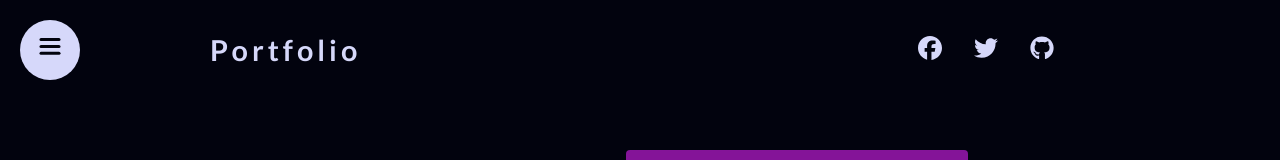
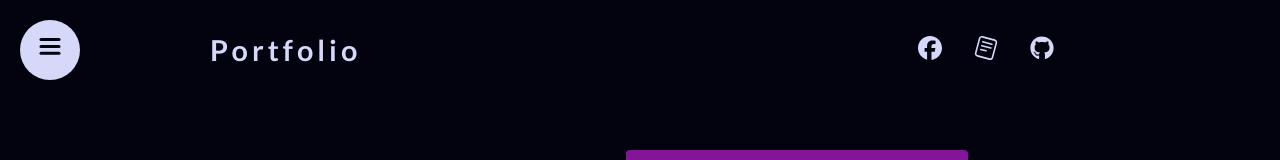
Before and after one commit to byteb4dger/byte-b4dger--portfolio-page, a React (Vite) app: page / in a window 1280 px wide. Shown: the top 160 px of the page. Built offline with nearby package versions, Linux system fonts and the light colour scheme.

Commit message:
Update Navbar.jsx

```diff
--- a/src/components/navbar/Navbar.jsx
+++ b/src/components/navbar/Navbar.jsx
@@ -1,7 +1,8 @@
+import { SiReaddotcv } from "react-icons/si";
 import Sidebar from "../sidebar/Sidebar";
 import "./navbar.scss";
 import { motion } from "framer-motion";
-import { FaFacebook, FaTwitter, FaGithub } from "react-icons/fa6";
+import { FaFacebook, FaGithub } from "react-icons/fa6";
 
 const Navbar = () => {
   return (
@@ -21,8 +22,8 @@ const Navbar = () => {
           <a href="https://www.facebook.com/piotr.gulaszewski.56">
             <FaFacebook />
           </a>
-          <a href="https://twitter.com/RaduchaPiotr">
-            <FaTwitter />
+          <a href="https://resume.io/r/7LBo7tLTm">
+            <SiReaddotcv />
           </a>
           <a href="https://github.com/byteb4dger?tab=repositories">
             <FaGithub />
```
